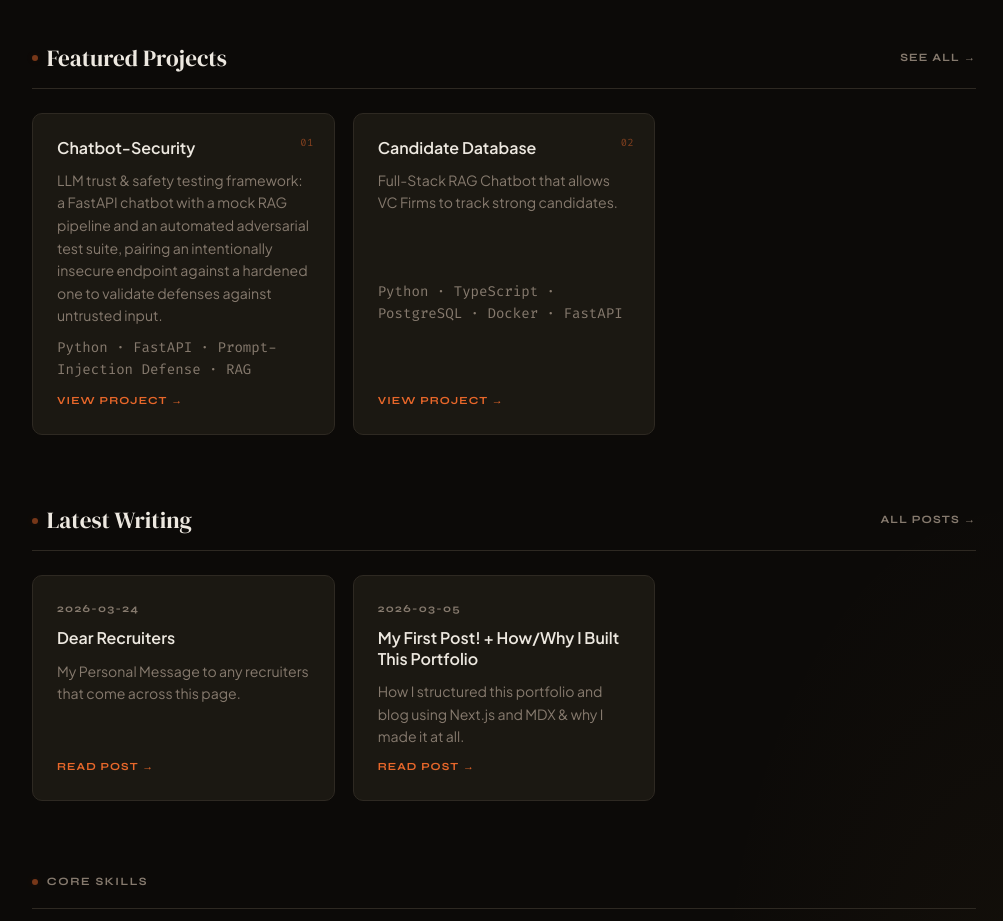
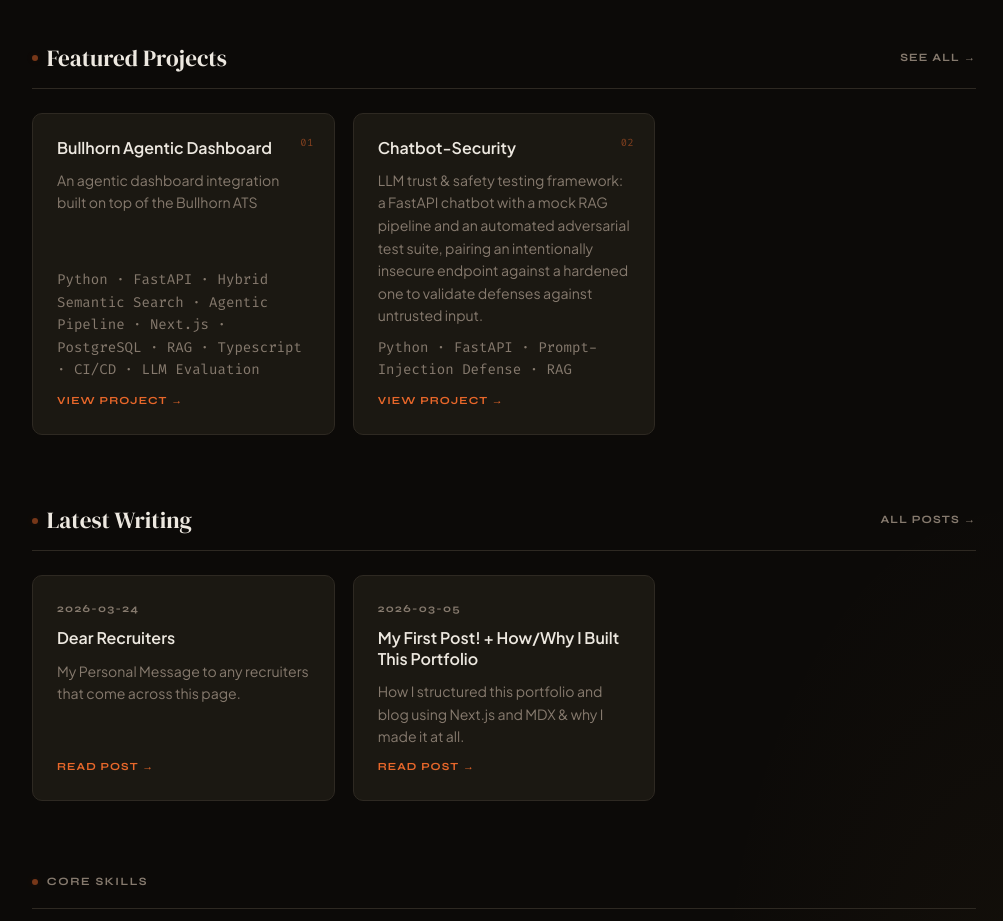
Before and after one commit to BiggestZ/zahir-site, a Next.js app: page / in a window 1280 px wide. Shown: the part 640-1561 px from the top of the page, without its empty margins (136-1139 px from the left). Built offline with nearby package versions, Linux system fonts and the light colour scheme.

Commit message:
Added recruitment dashboard to website

```diff
--- a/content/portfolio.ts
+++ b/content/portfolio.ts
@@ -16,6 +16,7 @@ export const skills = [
   "TypeScript",
   "Java",
   "Agentic Workflows (LangGraph, MCP)",
+  "Agentic System Design",
   "RAG / Hybrid Semantic Search",
   "Prompt-Injection Defense",
   "FastAPI",
@@ -74,6 +75,15 @@ export const education = [
     location: "Los Angeles, CA",
     details: "Relevant Coursework: Large Language Models, Software Engineering, Automata Theory, AI, Machine Learning.",
   },
+
+  {
+    school: "California Institute of Technology",
+    degree: "Coursework",
+    period: "August 2024 - December 2024",
+    location: "Pasadena, CA",
+    details: "Supplemental coursework alongside Occidental College studies.",
+  },
+
   {
     school: "Chinese University of Hong Kong",
     degree: "Study Abroad",
@@ -81,16 +91,21 @@ export const education = [
     location: "Shatin, New Territories, HK",
     details: "Did a study abroad to get a chance to learn from a top 25 CS Institution in the world.",
   },
-  {
-    school: "California Institute of Technology",
-    degree: "Coursework",
-    period: "August 2024 - December 2024",
-    location: "Pasadena, CA",
-    details: "Supplemental coursework alongside Occidental College studies.",
-  },
+
 ];
 
 export const projects = [
+    {
+    name: "Bullhorn Agentic Dashboard",
+    summary:
+      "An agentic dashboard integration built on top of the Bullhorn ATS",
+    details:
+      "A Next.JS dashboard that sits on top of a FastAPI backend with a PostgreSQL Database. Allows for job/candidate uploads, a Hybrid Semantic Search (BM25/Semantic Search), a full intent-triage system for email response, and directed LLM analysis on resumes to create consistent resume scoring.",
+    stack: ["Python", "FastAPI", "Hybrid Semantic Search", "Agentic Pipeline", "Next.js", "PostgreSQL", "RAG", "Typescript", "CI/CD", "LLM Evaluation"
+        ],
+    href: "https://unofficial-bullhorn-ats-dashboard-chi.vercel.app/",
+    featured: true,
+  },
   {
     name: "Chatbot-Security",
     summary:
@@ -98,7 +113,7 @@ export const projects = [
     details:
       "Built a FastAPI chatbot with a mock RAG pipeline and an automated adversarial test suite, pairing an intentionally insecure endpoint against a hardened one to validate defenses against untrusted input — the kind of trust boundary that matters for an agent talking directly to users. Implemented input-filtering and output-guardrail middleware to block prompt-injection and data-exfiltration attacks without rejecting legitimate conversation.",
     stack: ["Python", "FastAPI", "Prompt-Injection Defense", "RAG"],
-    href: "https://github.com/BiggestZ/Chatbot-Security",
+    href: "https://www.chatbot-security.vercel.app/",
     featured: true,
   },
   {
```
